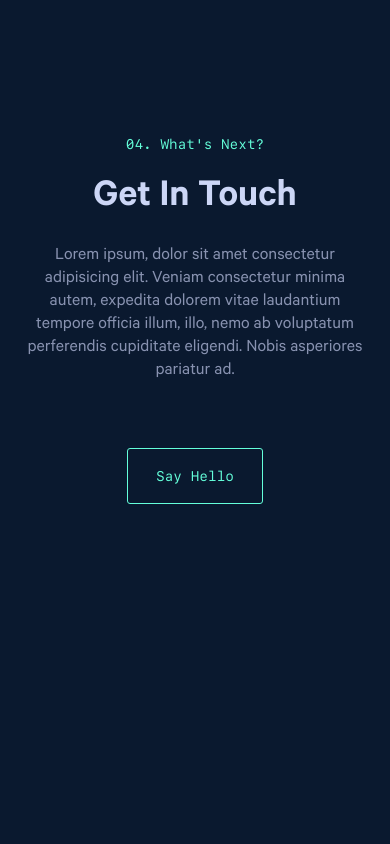
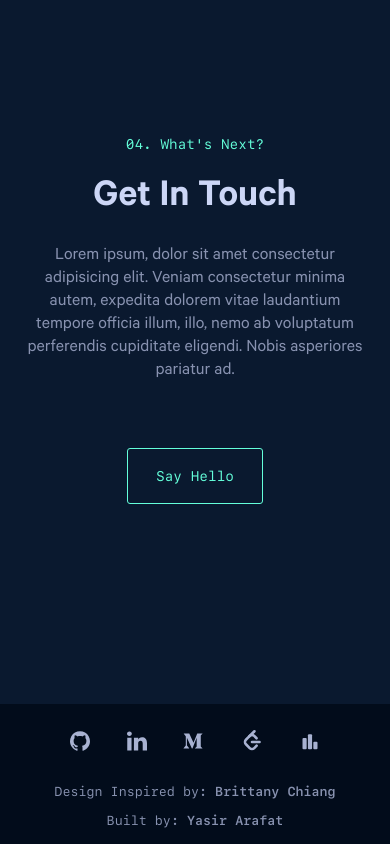
Before and after one commit to arafatYasir/Portfolio, a Next.js app: page / in a window 390 px wide. Shown: the part 4741-5585 px from the top of the page. Before the commit the page ends 5345 px from the top, so only its background shows below. Built offline with nearby package versions, Linux system fonts and the light colour scheme; no server answers.

Commit message:
feat(ui): implement footer

```diff
--- /dev/null
+++ b/app/components/Footer.tsx
@@ -0,0 +1,88 @@
+import GitHubIcon from "../icons/GitHubIcon"
+import LinkedInIcon from "../icons/LinkedInIcon"
+import MediumIcon from "../icons/MediumIcon"
+import LeetCodeIcon from "../icons/LeetCodeIcon"
+import CodeforcesIcon from "../icons/CodeforcesIcon"
+import { useMediaQuery } from "../hooks/useMediaQuery"
+import { socials } from "@/lib/constants"
+import Link from "next/link"
+
+const Footer = () => {
+    // Extra responsive breakpoint
+    const breakpoint1 = useMediaQuery("(max-width: 610px)");
+
+    return (
+        <footer className="bg-[#020c1b] w-full min-h-[70px] p-[15px] flex items-center flex-col md:flex-row">
+            {/* ---- Social Icons ---- */}
+            <ul className="md:hidden flex items-center justify-between w-full max-w-[270px] mb-5">
+                {
+                    socials.map((social) => {
+                        const Icon = social.icon;
+                        return (
+                            <li
+                                key={social.id}
+                                className=""
+                            >
+                                <a
+                                    href={social.link}
+                                    target="_blank"
+                                    rel="noopener noreferrer"
+                                    className="text-[#a8b2d1] hover:text-[#64ffda] block hover:translate-y-[-3px] p-2.5"
+                                    style={{
+                                        transition: "0.25s cubic-bezier(0.645, 0.045, 0.355, 1)"
+                                    }}
+                                >
+                                    <Icon
+                                        width={social.link.includes("leetcode") ? 24 : 20}
+                                        height={social.link.includes("leetcode") ? 24 : 20}
+                                    />
+                                </a>
+                            </li>
+                        )
+                    })
+                }
+            </ul>
+
+            {/* ---- Footer Text ---- */}
+            <div className={`flex ${breakpoint1 ? "flex-col gap-y-3" : "flex-wrap gap-y-5"} justify-center items-center gap-x-8 sm:gap-x-10 w-full mx-auto max-w-[750px] lg:max-w-full`}>
+                <div>
+                    <p className="font-mono text-[13px] leading-[17px] text-[#8892b0]">
+                        Design Inspired by:&nbsp;
+                        <Link
+                            href="https://github.com/bchiang7"
+                            target="_blank"
+                            rel="noopener noreferrer"
+                            className="active:bg-[#226185] active:text-[#64ffda] hover:text-[#64ffda] font-bold"
+                            style={{
+                                transition: "0.25s cubic-bezier(0.645, 0.045, 0.355, 1)"
+                            }}
+                        >
+                            Brittany Chiang
+                        </Link>
+                    </p>
+                </div>
+
+                <div className={`w-[2px] h-6 bg-[#8892b0] ${breakpoint1 ? "hidden" : "block"}`}></div>
+
+                <div>
+                    <p className="font-mono text-[13px] text-[#8892b0] leading-[17px]">
+                        Built by:&nbsp;
+                        <Link
+                            href="https://github.com/arafatYasir"
+                            target="_blank"
+                            rel="noopener noreferrer"
+                            className="active:bg-[#226185] active:text-[#64ffda] hover:text-[#64ffda] font-bold"
+                            style={{
+                                transition: "0.25s cubic-bezier(0.645, 0.045, 0.355, 1)"
+                            }}
+                        >
+                            Yasir Arafat
+                        </Link>
+                    </p>
+                </div>
+            </div>
+        </footer>
+    )
+}
+
+export default Footer
--- a/app/page.tsx
+++ b/app/page.tsx
@@ -15,6 +15,7 @@ import AboutSection from "./components/AboutSection";
 import ProjectsSection from "./components/ProjectsSection";
 import OtherProjectsSection from "./components/OtherProjectsSection";
 import ContactSection from "./components/ContactSection";
+import Footer from "./components/Footer";
 
 gsap.registerPlugin(useGSAP);
 gsap.registerPlugin(ScrollTrigger);
@@ -170,6 +171,9 @@ const Home = () => {
         <ContactSection />
       </main>
 
+      {/* ---- Footer Part ---- */}
+      <Footer />
+
       {/* ---- Fixed Social Links ---- */}
       <SocialLinks />
 
```
